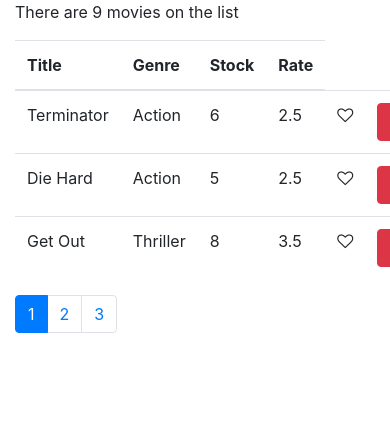
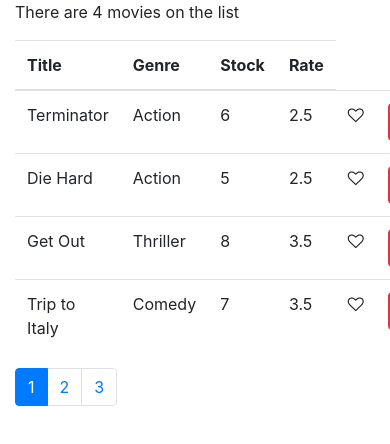
Before and after one commit to yashtrivedi2000/vidly, a React (Create React App) app: page / in a window 390 px wide. Shown: the top 444 px of the page. Built offline with nearby package versions, Linux system fonts and the light colour scheme.

Commit message:
responsive movie count

```diff
--- a/src/App.js
+++ b/src/App.js
@@ -1,4 +1,3 @@
-import logo from "./logo.svg";
 import "./App.css";
 
 function App() {
--- a/src/components/common/pagination.jsx
+++ b/src/components/common/pagination.jsx
@@ -10,7 +10,7 @@ class Pagination extends Component {
     currentPage: this.props.currentPage,
   };
   render() {
-    if (this.state.pages.length == 1) return null;
+    if (this.state.pages.length === 1) return null;
     return (
       <nav aria-label="Page navigation example">
         <ul className="pagination">
--- a/src/components/movie.jsx
+++ b/src/components/movie.jsx
@@ -1,11 +1,12 @@
 import React, { Component } from "react";
 import { getMovies } from "../Starter Code/services/fakeMovieService";
+import { paginate } from "../utils/paginate";
 import Like from "./common/like";
 import Pagination from "./common/pagination";
 class Movie extends Component {
   state = {
     movies: getMovies(),
-    pageSize: 3,
+    pageSize: 4,
     currentPage: 1,
   };
 
@@ -15,7 +16,7 @@ class Movie extends Component {
   };
   handleUpdateMovie = (mov) => {
     const elementsIndex = this.state.movies.findIndex(
-      (element) => element._id == mov._id
+      (element) => element._id === mov._id
     );
     this.state.movies[elementsIndex].title = prompt("Enter new Title");
     this.setState({ movies: this.state.movies });
@@ -33,9 +34,14 @@ class Movie extends Component {
   render() {
     if (this.state.movies.length === 0)
       return <p>There is no movies in the database at this time!</p>;
+    const movies = paginate(
+      this.state.movies,
+      this.state.currentPage,
+      this.state.pageSize
+    );
     return (
       <div className="container">
-        <p>There are {this.state.movies.length} movies on the list</p>
+        <p>There are {movies.length} movies on the list</p>
 
         <table className="table">
           <thead>
@@ -47,23 +53,14 @@ class Movie extends Component {
             </tr>
           </thead>
           <tbody>
-            {this.state.movies
-              .slice(
-                (this.state.currentPage - 1) * this.state.pageSize,
-                (this.state.currentPage - 1) * this.state.pageSize +
-                  this.state.pageSize
-              )
-              .map((movie) => (
+            {movies.map((movie) => (
               <tr key={movie._id}>
                 <td>{movie.title}</td>
                 <td>{movie.genre.name}</td>
                 <td>{movie.numberInStock}</td>
                 <td>{movie.dailyRentalRate}</td>
                 <td>
-                    <Like
-                      movie={movie}
-                      onClick={() => this.handleClick(movie)}
-                    />
+                  <Like movie={movie} onClick={() => this.handleClick(movie)} />
                 </td>
                 <td>
                   <button
--- a/src/index.js
+++ b/src/index.js
@@ -1,7 +1,6 @@
 import React from "react";
 import ReactDOM from "react-dom";
 import "./index.css";
-import App from "./App";
 import Movie from "./components/movie";
 import reportWebVitals from "./reportWebVitals";
 import "bootstrap/dist/css/bootstrap.css";
--- /dev/null
+++ b/src/utils/paginate.js
@@ -0,0 +1,5 @@
+export function paginate(items, currentPage, pageSize) {
+  const startIndex = (currentPage - 1) * pageSize;
+  const endIndex = startIndex + pageSize;
+  return items.slice(startIndex, endIndex);
+}
```
Lines whose indentation alone changed are shown as unchanged.
